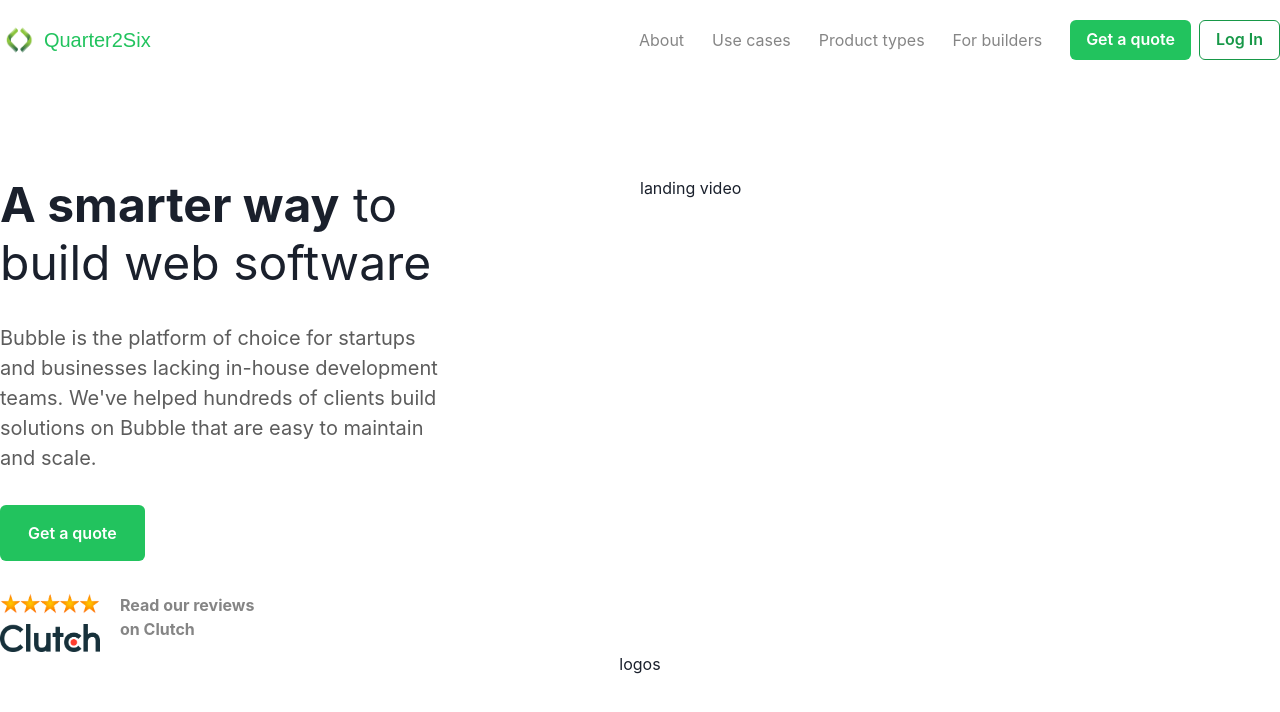
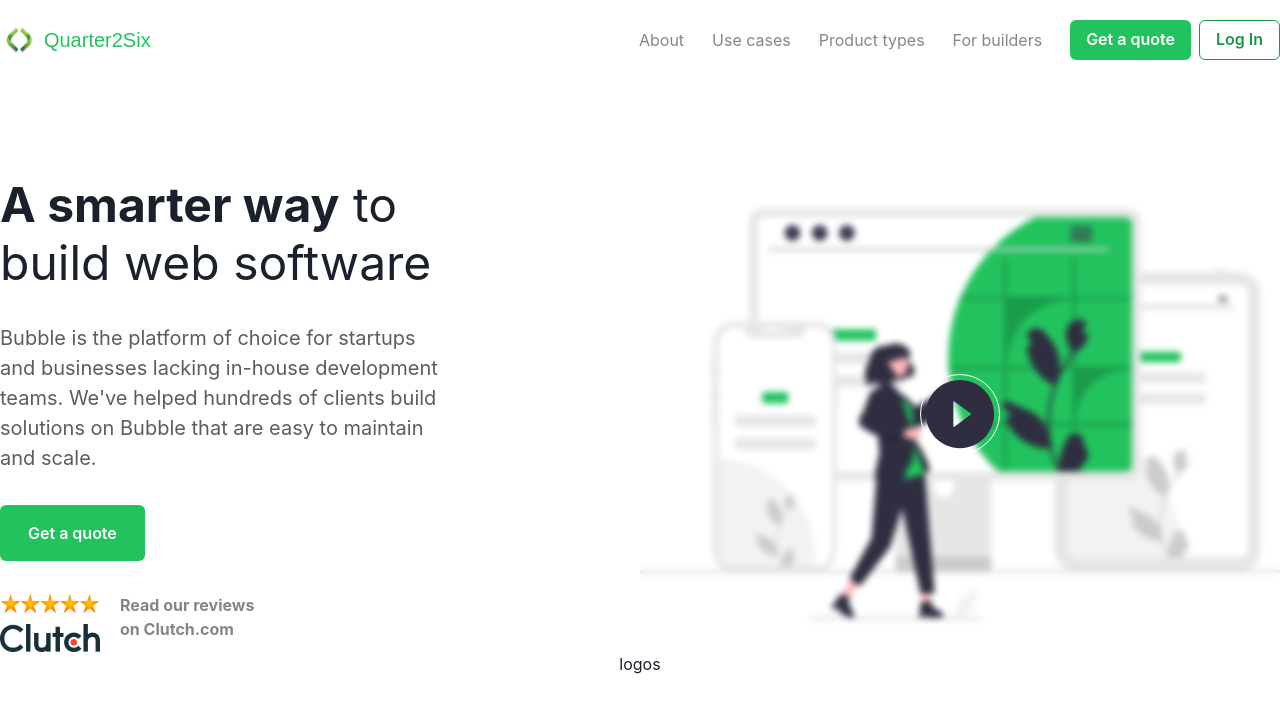
Before and after one commit to mohammedelgammal/agency_landing_page, a React (Create React App) app: page / in a window 1280 px wide. Shown: the top 712 px of the page. Built offline with nearby package versions, Linux system fonts and the light colour scheme.

Commit message:
landing_video

```diff
--- /dev/null
+++ b/src/Components/ClutchReview.jsx
@@ -0,0 +1,18 @@
+import { Center, LinkBox, LinkOverlay, Image } from "@chakra-ui/react";
+import clutchImage from "../dist/imgs/clutch-logo.webp";
+import fiveStarImage from "../dist/imgs/5-star.png";
+
+const ClutchReview = () => {
+  return (
+    <Center flexDirection={"column"}>
+      <LinkBox>
+        <LinkOverlay href="/">
+          <Image w="100px" src={fiveStarImage} alt="five-star review" />
+          <Image mt={"10px"} w="100px" src={clutchImage} alt="clutch review" />
+        </LinkOverlay>
+      </LinkBox>
+    </Center>
+  );
+};
+
+export default ClutchReview;
--- a/src/Containers/LandingText.jsx
+++ b/src/Containers/LandingText.jsx
@@ -4,12 +4,10 @@
   Text,
   Button,
   Center,
-  Image,
   LinkBox,
   LinkOverlay,
 } from "@chakra-ui/react";
-import clutchImage from "../dist/imgs/clutch-logo.webp";
-import fiveStarImage from "../dist/imgs/5-star.png";
+import ClutchReview from "../Components/ClutchReview";
 
 const LandingText = () => {
   return (
@@ -29,24 +27,12 @@
         </Button>
       </Center>
       <Stack direction={"row"} spacing={5}>
-        <Center flexDirection={"column"}>
-          <LinkBox>
-            <LinkOverlay href="/">
-              <Image w="100px" src={fiveStarImage} alt="five-star review" />
-              <Image
-                mt={"10px"}
-                w="100px"
-                src={clutchImage}
-                alt="clutch review"
-              />
-            </LinkOverlay>
-          </LinkBox>
-        </Center>
+        <ClutchReview />
         <Center h="100%" alignItems={"start"}>
           <LinkBox>
             <LinkOverlay>
               <Text fontWeight={"bold"} color={"blackAlpha.600"}>
-                Read our reviews <br /> on Clutch
+                Read our reviews <br /> on Clutch.com
               </Text>
             </LinkOverlay>
           </LinkBox>
--- a/src/Containers/LandingVideo.jsx
+++ b/src/Containers/LandingVideo.jsx
@@ -1,5 +1,32 @@
+import { Center, Image, Button, Box } from "@chakra-ui/react";
+import { AiFillPlayCircle } from "react-icons/ai";
+import videoOverlay from "../dist/imgs/video-overlay.svg";
+
 const LandingVideo = () => {
-  return <span>landing video</span>;
+  const styles = {
+    buttonStyle: {
+      position: "absolute",
+      borderRadius: "100px",
+      zIndex: 3,
+      border: "1px solid white",
+      color: "#2f2e41",
+    },
+    coverStyle: {
+      position: "absolute",
+      width: "100%",
+      height: "100%",
+      backdropFilter: "blur(3px)",
+      zIndex: 2,
+    },
+  };
+
+  return (
+    <Center position={"relative"}>
+      <AiFillPlayCircle style={styles.buttonStyle} fontSize="5rem" />
+      <Box style={styles.coverStyle}></Box>
+      <Image h={"100%"} src={videoOverlay} alt="web discover" />
+    </Center>
+  );
 };
 
 export default LandingVideo;
```
Also changed, not shown: src/dist/imgs/video-overlay.svg (added).
